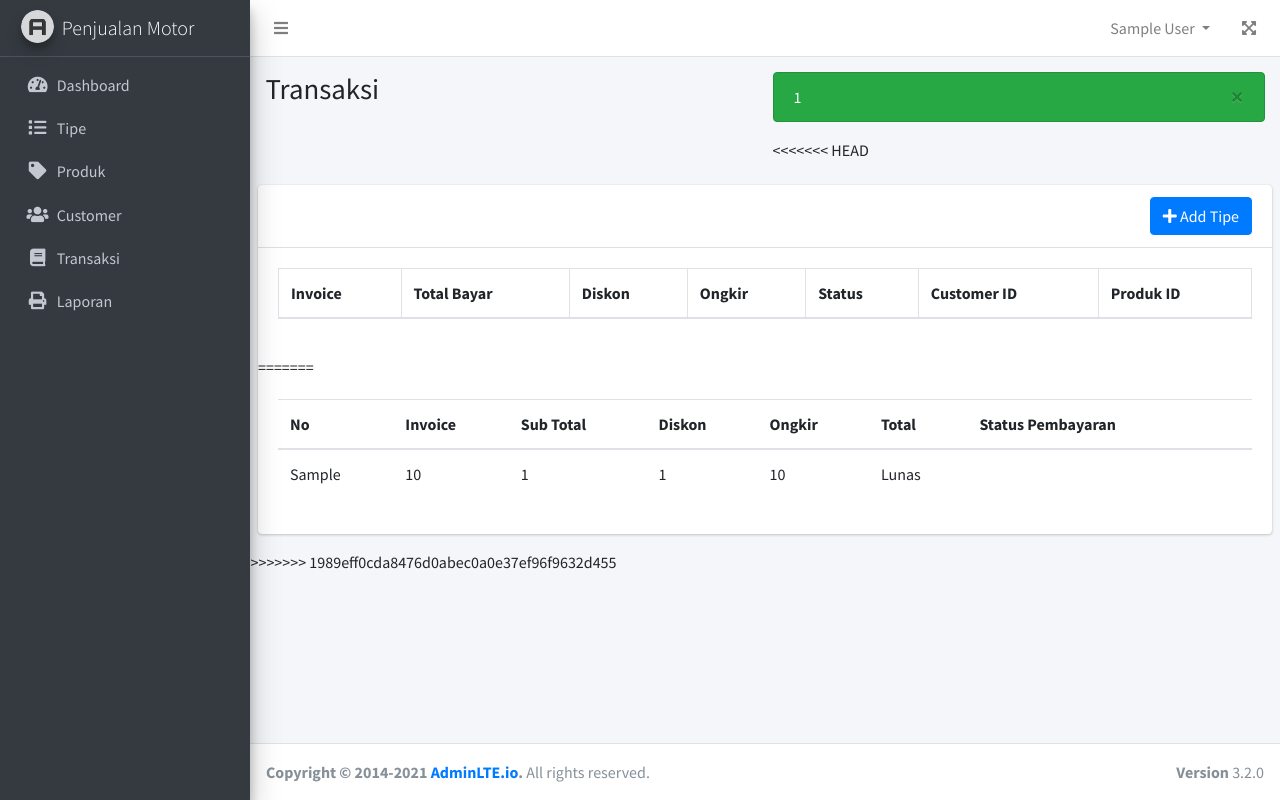
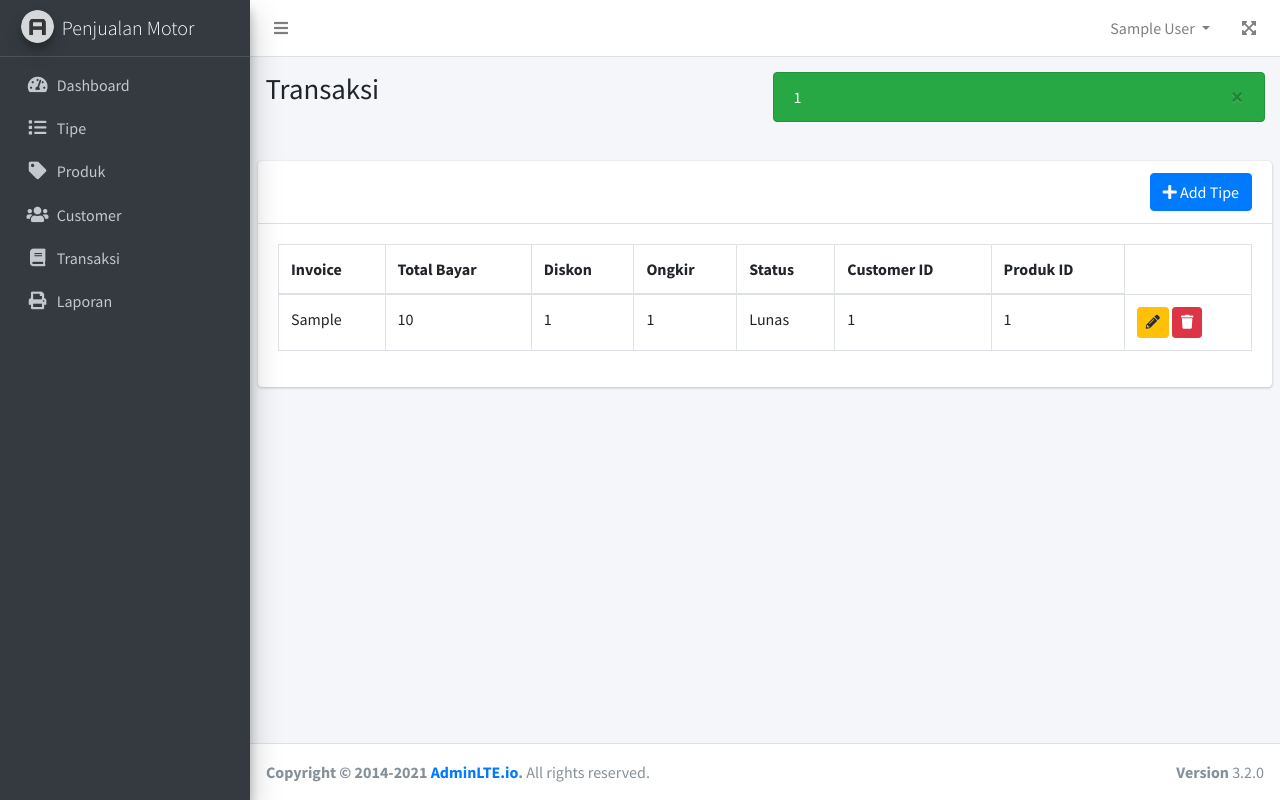
Before and after one commit to bayupras141/proyek1, a Laravel app: page /transaksi in a window 1280 px wide. Run offline with Laravel 8, Linux system fonts and the light colour scheme; a user stored in the database is signed in; tables that the repository leaves empty hold one stand-in row (values such as "Sample post"); data that the repository does not hold is empty; some libraries are stand-ins or nearby versions.

Commit message:
fix error

```diff
--- a/resources/views/transaksi/index.blade.php
+++ b/resources/views/transaksi/index.blade.php
@@ -14,7 +14,6 @@
                         <span aria-hidden="true">&times;</span>
                     </button>
                 </div>
-<<<<<<< HEAD
                 @endif
           </div>
         </div>
@@ -58,7 +57,7 @@
                                 </tr>
                                 </thead>
                                 <tbody>
-                                    @foreach ($transaksi as $row)
+                                    @foreach ($data as $row)
                                     <tr class="odd">
                                         <td>{{ $row->invoice }}</td>
                                         <td>{{ $row->total_bayar }}</td>
@@ -83,49 +82,4 @@
                     </div>
                 </div>
           </div>
-=======
-<div class="card-body">
-    <div class="table-responsive">
-        <table class="table">
-            <thead>
-            <tr>
-                <th>No</th>
-                <th>Invoice</th>
-                <th>Sub Total</th>
-                <th>Diskon</th>
-                <th>Ongkir</th>
-                <th>Total</th>
-                <th>Status Pembayaran</th>
-                <th></th>
-            </tr>
-            </thead>
-            <tbody>
-                {{-- loop data --}}
-                @foreach($data as $key => $row)
-                <tr>
-                    <td>{{ $row->invoice }}</td>
-                    <td>{{ $row->total_bayar }}</td>
-                    <td>{{ $row->diskon }}</td>
-                    <td>{{ $row->ongkir }}</td>
-                    <td>{{ $row->total_bayar }}</td>
-                    <td>{{ $row->status }}</td>
-                    <td>
-                        {{-- <a href="{{ route('transaksi.show', 1)}}" class="btn btn-sm btn-info mb-2">
-                            Detail
-                        </a> --}}
-                        {{-- <a href="{{ route('transaksi.edit', 1)}}" class="btn btn-sm btn-primary mb-2">
-                            Edit
-                        </a> --}}
-                    </td>
-                </tr>
-                @endforeach
-            </tbody>
-        </table>
-    </div>
-    </div>
-    </div>
-    </div>
->>>>>>> 1989eff0cda8476d0abec0a0e37ef96f9632d455
-    </div>
-</div>
 @endsection
```
